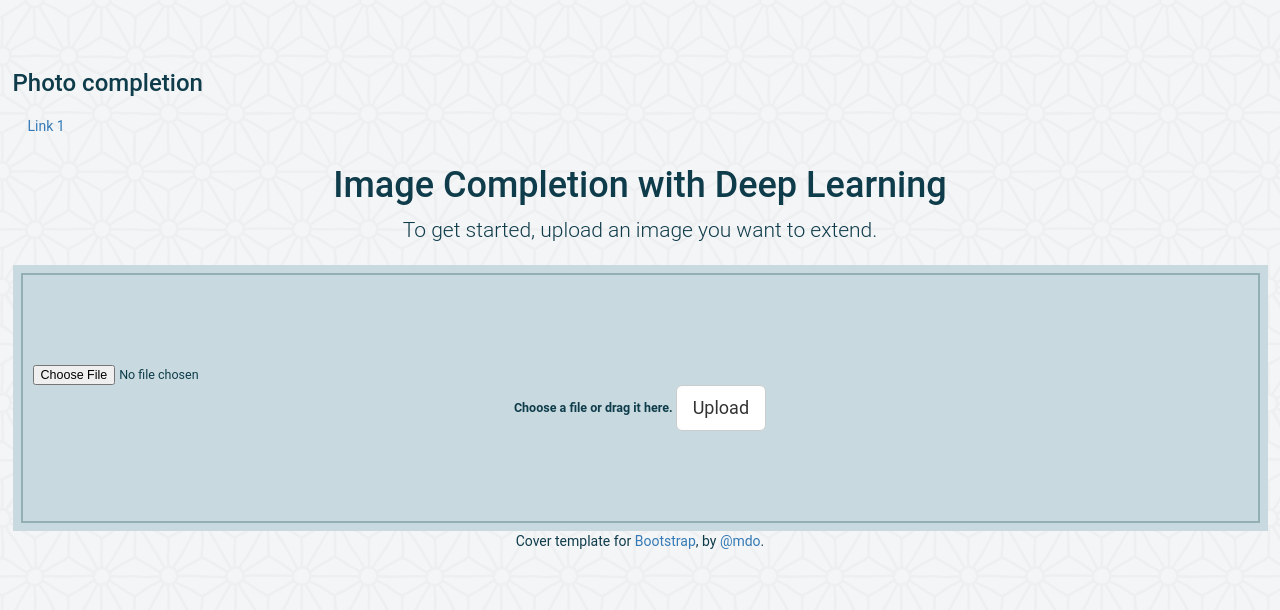
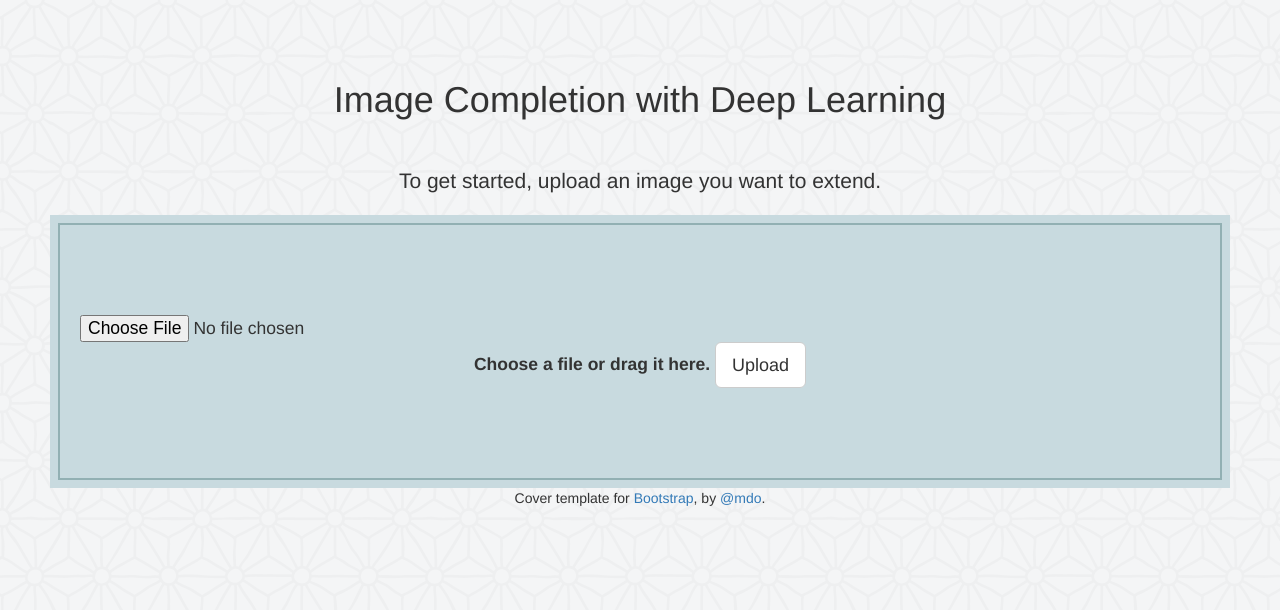
Before and after one commit to emilyfay/image-ai, a Flask app: page / in a window 1280 px wide. Shown: the top 610 px of the page. Run offline with Flask 2, Linux system fonts and the light colour scheme; some libraries are stand-ins or nearby versions.

Commit message:
update image page style

```diff
--- a/Image_completer/templates/image.html
+++ b/Image_completer/templates/image.html
@@ -1,10 +1,122 @@
 <!DOCTYPE html>
 <html lang="en">
-<head>
-    <meta charset="UTF-8">
-    <title>Title</title>
-</head>
-<body>
+  <head>
+    <meta charset="utf-8">
+    <meta http-equiv="X-UA-Compatible" content="IE=edge">
+    <meta name="viewport" content="width=device-width, initial-scale=1">
+    <!-- The above 3 meta tags *must* come first in the head; any other head content must come *after* these tags -->
+    <meta name="description" content="Page for image completion tool">
+    <meta name="author" content="Emily Fay">
+    <link rel="icon" href="../static/images/favicon.ico">
 
-</body>
+    <title>Image Completion Tool</title>
+
+    <!-- Bootstrap core CSS -->
+    <link href="../static/css/bootstrap.min.css" rel="stylesheet">
+
+    <!-- IE10 viewport hack for Surface/desktop Windows 8 bug -->
+    <link href="../../assets/css/ie10-viewport-bug-workaround.css" rel="stylesheet">
+
+    <!-- Custom styles for this template -->
+    <link href="cover.css" rel="stylesheet">
+      <link href="cover.css" rel="stylesheet">
+
+    <style>
+            h1 {text-align: center;}
+            h3 {text-align: left;}
+            p {text-align: center;}
+            form {
+                    text-align: center;
+                    margin-left: 5rem;
+                    margin-right: 5rem;}
+            .box
+				{
+					font-size: 1.75rem; /* 20 */
+					background-color: #c8dadf;
+					position: relative;
+					padding: 100px 30px;
+                    outline: 2px solid #92b0b3;
+					outline-offset: -10px;
+
+					-webkit-transition: outline-offset .15s ease-in-out, background-color .15s linear;
+					transition: outline-offset .15s ease-in-out, background-color .15s linear;
+
+				}
+            .cover-heading
+        {
+        padding: 0 5em 1em;
+        }
+
+    </style>
+
+        <body background = "../static/images/grey.png">
+
+    <div class="site-wrapper">
+
+      <div class="site-wrapper-inner">
+
+        <div class="cover-container">
+
+          <div class="masthead clearfix">
+            <div class="inner">
+                <br>
+                <br>
+                <br>
+              <nav>
+                <ul class="nav masthead-nav">
+
+
+                </ul>
+              </nav>
+            </div>
+          </div>
+
+          <div class="inner cover">
+            <h1 class="cover-heading">Image Completion with Deep Learning</h1>
+            <p class="lead">To get started, upload an image you want to extend. </p>
+
+        <form class="box" method="post" action="/flask-upload" enctype="multipart/form-data">
+            <div class="box__input">
+                    <input class="box__file" type="file" id = "image[]" name="images" />
+                    <label> <strong>Choose a file</strong><span class="box__dragndrop"> or drag it here</span>.</label>
+                    <button class="btn btn-lg btn-default" type="submit">Upload</button>
+            </div>
+
+            </form>
+
+
+          </div>
+
+          <div class="mastfoot">
+            <div class="inner">
+              <p>Cover template for <a href="http://getbootstrap.com">Bootstrap</a>, by <a href="https://twitter.com/mdo">@mdo</a>.</p>
+            </div>
+          </div>
+
+        </div>
+
+      </div>
+
+    </div>
+
+    <script>
+        // feature detection for drag&drop upload
+		var isAdvancedUpload = function()
+			{
+				var div = document.createElement( 'div' );
+				return ( ( 'draggable' in div ) || ( 'ondragstart' in div && 'ondrop' in div ) ) && 'FormData' in window && 'FileReader' in window;
+			}();
+    </script>
+
+  <!-- Bootstrap core JavaScript
+    ================================================== -->
+    <!-- Placed at the end of the document so the pages load faster -->
+    <script src="https://ajax.googleapis.com/ajax/libs/jquery/1.12.4/jquery.min.js"></script>
+    <script>window.jQuery || document.write('<script src="../../assets/js/vendor/jquery.min.js"><\/script>')</script>
+    <script src="../../dist/js/bootstrap.min.js"></script>
+    <!-- IE10 viewport hack for Surface/desktop Windows 8 bug -->
+    <script src="../../assets/js/ie10-viewport-bug-workaround.js"></script>
+
+
+  </body>
 </html>
--- a/Image_completer/templates/start_page.html
+++ b/Image_completer/templates/start_page.html
@@ -26,13 +26,7 @@
 		html
 		{
 		}
-			body
-			{
-				font-family: Roboto, sans-serif;
-				color: #0f3c4b;
-				background-color: #e5edf1;
-				padding: 5rem 1.25rem; /* 80 20 */
-			}
+
 
 			.container
 			{
--- a/Image_completer/views.py
+++ b/Image_completer/views.py
@@ -24,11 +24,11 @@ def allowed_file(filename):
 @app.route('/')
 @app.route('/home')
 def home():
-	return render_template("start_page.html")
+	return render_template("image.html")
 
 @app.route('/image')
 def display_image():
-    return render_template("image.html")
+    return render_template("index.html")
 
 
 # dropzone activates this
```
Also changed, not shown: Image_completer/static/css/EF_style.css (added, +18 -0 lines).
